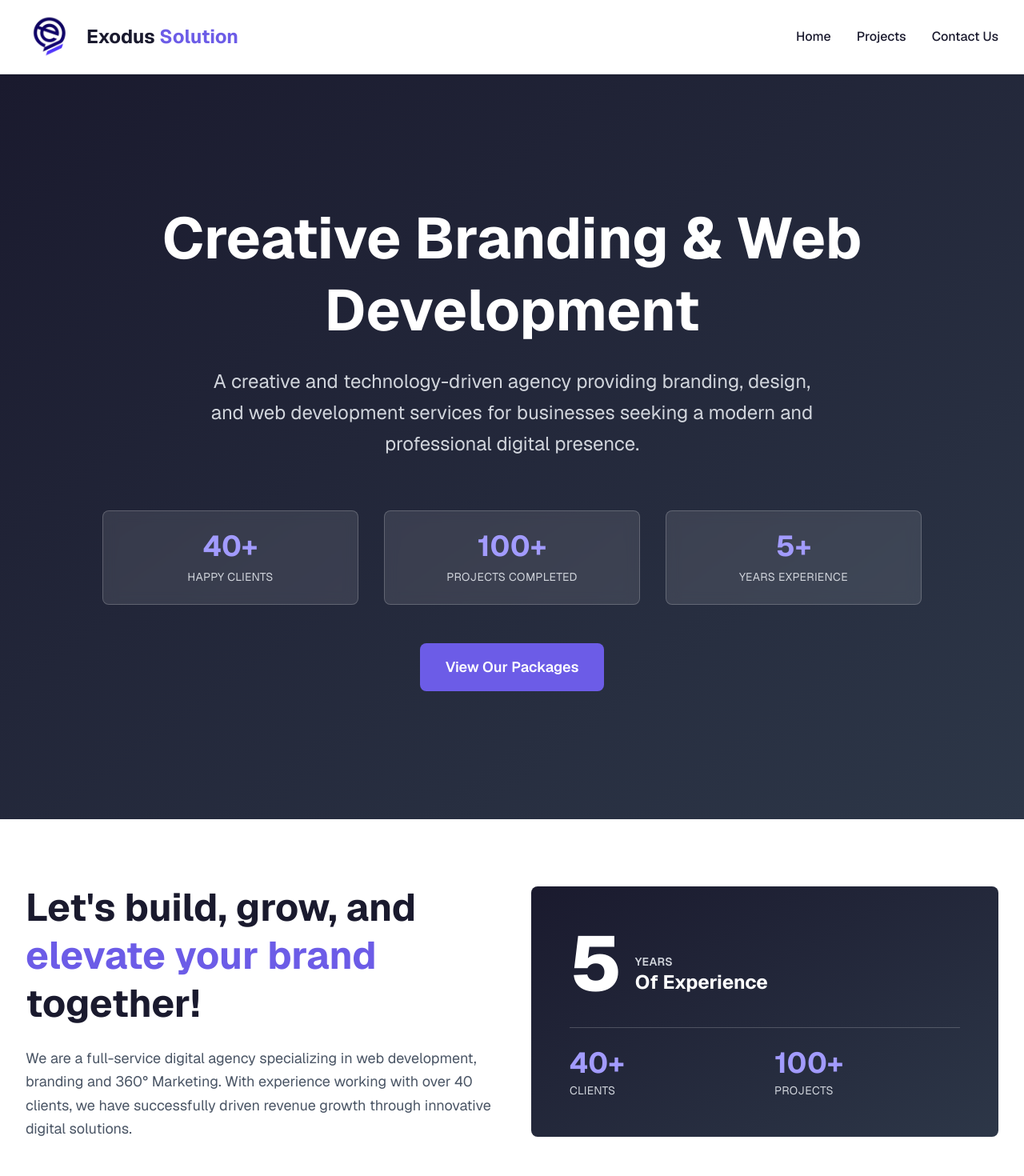
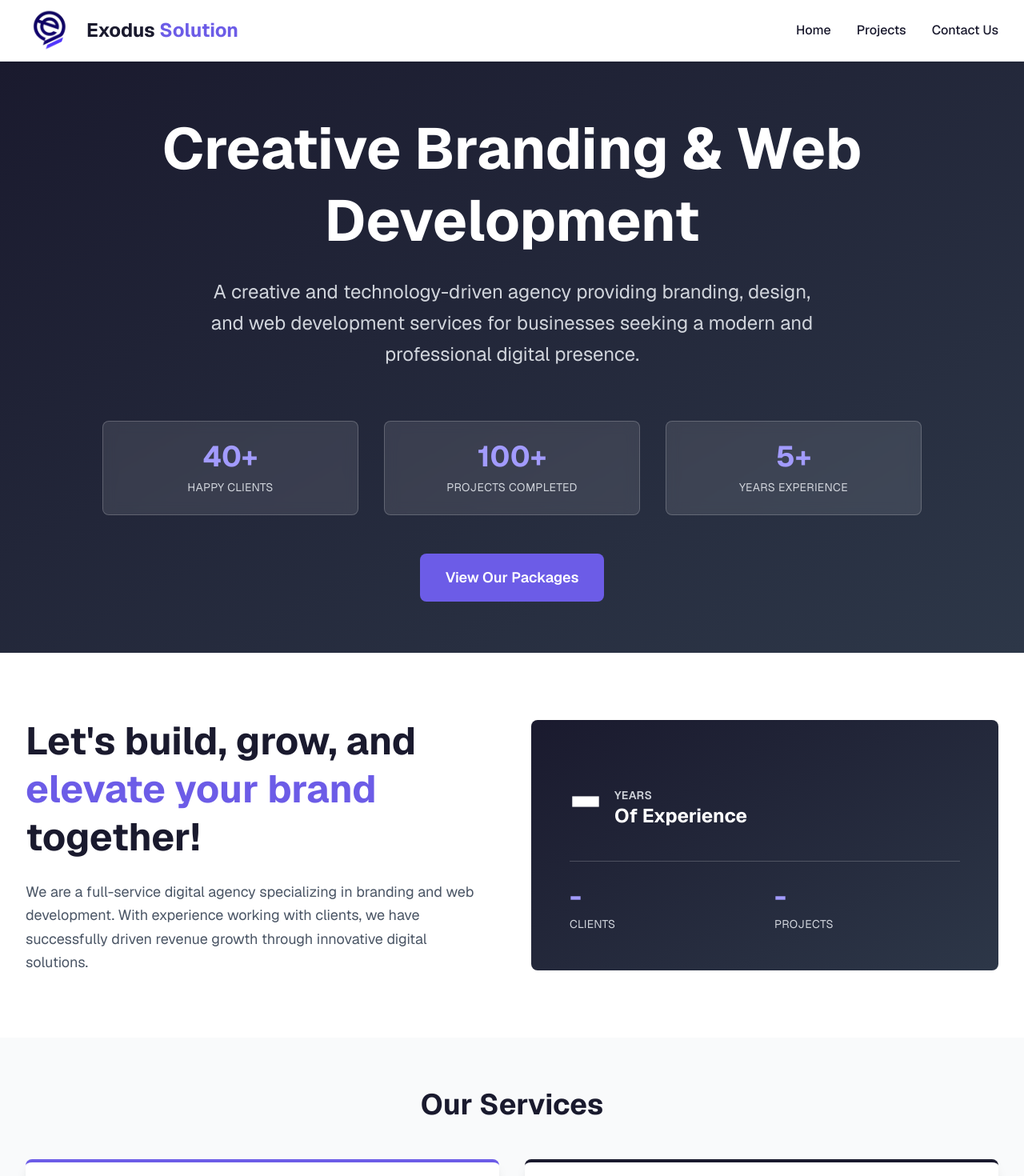
Before and after one commit to yeabtsega45/exodus-solutions, a Next.js app: page / in a window 1280 px wide. Shown: the top 1470 px of the page at 80% size. Built offline with nearby package versions, Linux system fonts and the light colour scheme.

Commit message:
Update Home Page Layout and Adjust Navbar Padding: Reduced padding in the Hero section and Navbar for a more compact design, while also modifying text content in the Home page to streamline messaging and remove specific numerical statistics.

```diff
--- a/app/page.tsx
+++ b/app/page.tsx
@@ -74,7 +74,7 @@ export default function Home() {
   return (
     <div className="min-h-screen bg-white">
       {/* Hero Section */}
-      <section className="bg-linear-to-br from-[#1a1a2e] to-[#2d3748] text-white py-32 md:py-40">
+      <section className="bg-linear-to-br from-[#1a1a2e] to-[#2d3748] text-white py-12 md:py-16">
         <div className="max-w-7xl mx-auto px-4 sm:px-6 lg:px-8">
           <div className="text-center">
             <h2 className="text-5xl md:text-6xl lg:text-7xl font-bold mb-6 leading-tight">
@@ -129,8 +129,7 @@ export default function Home() {
                 together!
               </h2>
               <p className="text-lg text-gray-600 leading-relaxed">
-                We are a full-service digital agency specializing in web development,
-                branding and 360° Marketing. With experience working with over 40
+                We are a full-service digital agency specializing in branding and web development. With experience working with
                 clients, we have successfully driven revenue growth through innovative
                 digital solutions.
               </p>
@@ -142,7 +141,7 @@ export default function Home() {
                 {/* Experience Section */}
                 <div className="flex items-end gap-4">
                   <h3 className="text-7xl md:text-8xl font-extrabold text-white leading-none">
-                    5
+                    -
                   </h3>
                   <div className="pb-2">
                     <p className="uppercase text-sm font-semibold text-gray-300 tracking-wide">
@@ -157,13 +156,13 @@ export default function Home() {
                 {/* Stats Grid */}
                 <div className="grid grid-cols-2 gap-6 pt-6 border-t border-white/20">
                   <div>
-                    <p className="text-4xl font-bold text-[#a29bfe] mb-1">40+</p>
+                    <p className="text-4xl font-bold text-[#a29bfe] mb-1">-</p>
                     <p className="text-sm text-gray-300 uppercase tracking-wide">
                       Clients
                     </p>
                   </div>
                   <div>
-                    <p className="text-4xl font-bold text-[#a29bfe] mb-1">100+</p>
+                    <p className="text-4xl font-bold text-[#a29bfe] mb-1">-</p>
                     <p className="text-sm text-gray-300 uppercase tracking-wide">
                       Projects
                     </p>
--- a/components/Navbar.tsx
+++ b/components/Navbar.tsx
@@ -9,7 +9,7 @@ function Navbar() {
 
   return (
     <header className="bg-white border-b border-gray-200 sticky top-0 z-50 shadow-sm">
-      <div className="max-w-7xl mx-auto px-4 sm:px-6 lg:px-8 py-4">
+      <div className="max-w-7xl mx-auto px-4 sm:px-6 lg:px-8 py-2">
         <div className="flex items-center justify-between">
           {/* Logo Section */}
           <Link href="/" className="flex items-center gap-4 hover:opacity-80 transition-opacity">
```
